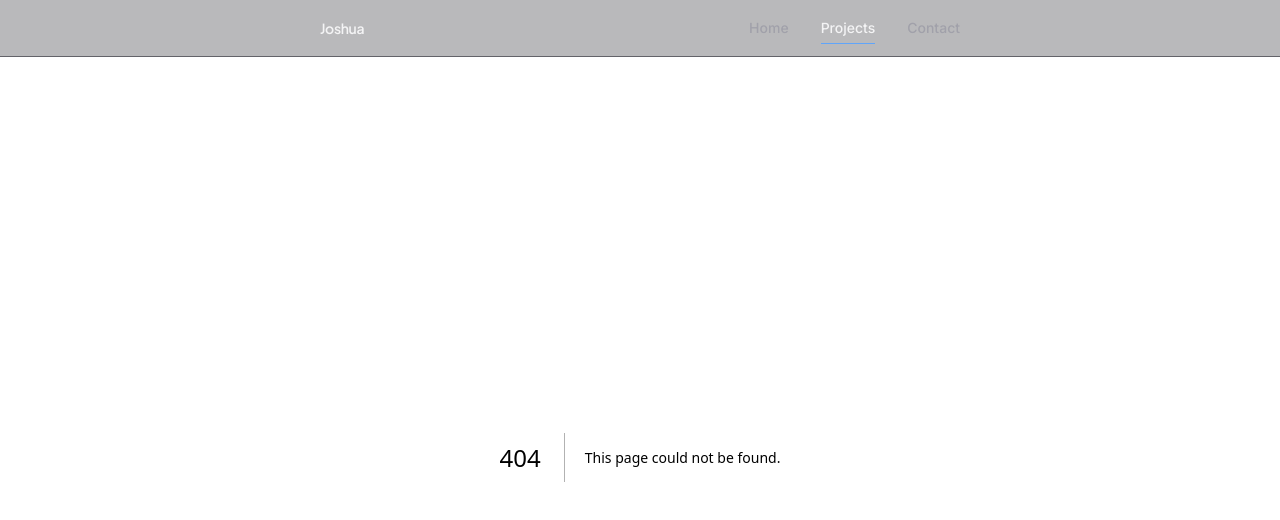
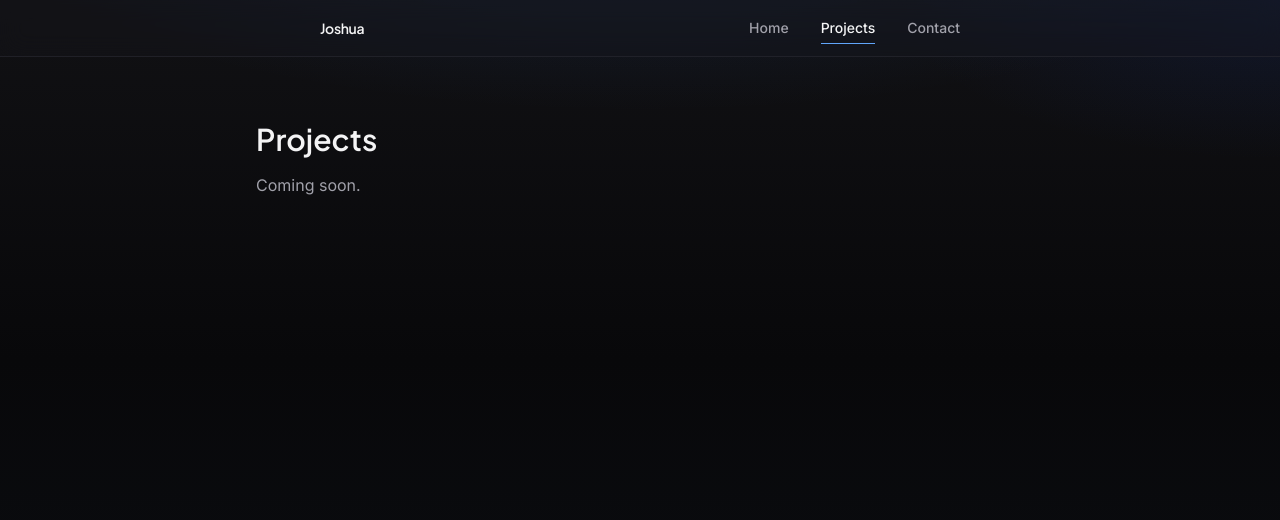
Before and after one commit to RRowDY/portfolio, a Next.js app: page /projects in a window 1280 px wide. Before the commit this address had no page. Shown: the top 520 px of the page. Built offline with nearby package versions, Linux system fonts and the light colour scheme.

Commit message:
add placeholder projects and contact routes

```diff
--- /dev/null
+++ b/app/contact/page.tsx
@@ -0,0 +1,10 @@
+export default function ContactPage() {
+    return (
+      <main className="flex flex-1 flex-col px-6 py-16 sm:px-10 lg:px-16">
+        <div className="mx-auto w-full max-w-3xl">
+          <h1 className="font-display text-3xl font-semibold">Contact</h1>
+          <p className="mt-4 text-muted">Coming soon.</p>
+        </div>
+      </main>
+    );
+  }
--- /dev/null
+++ b/app/projects/page.tsx
@@ -0,0 +1,10 @@
+export default function ProjectsPage() {
+    return (
+      <main className="flex flex-1 flex-col px-6 py-16 sm:px-10 lg:px-16">
+        <div className="mx-auto w-full max-w-3xl">
+          <h1 className="font-display text-3xl font-semibold">Projects</h1>
+          <p className="mt-4 text-muted">Coming soon.</p>
+        </div>
+      </main>
+    );
+  }
```
